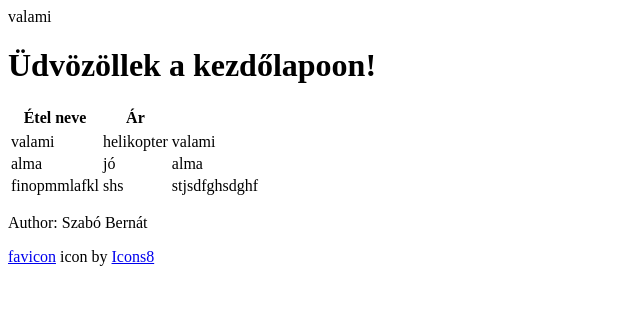
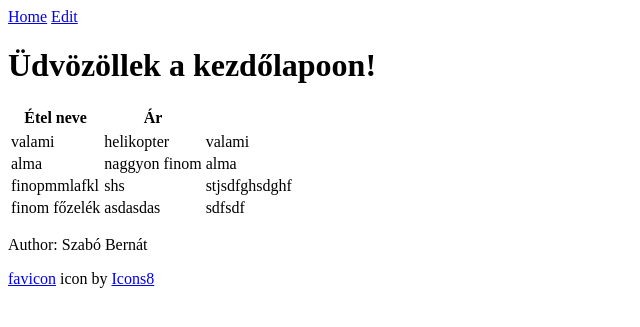
Before and after one commit to Bernat00/flaskProject_v2, a Flask app: page / in a window 1280 px wide. Shown: the top 327 px of the page, without its empty margins (0-640 px from the left). Run offline with Flask 3, Linux system fonts and the light colour scheme.

Commit message:
már van egy object de még mindig nem értem teljesen

```diff
--- a/foods.py
+++ b/foods.py
@@ -37,7 +37,6 @@ def get_food_by_id(food_id):
         if kaja.id == food_id:
             return kaja
     return 'n/a'
-
 
 
 def write(path=foods_path):
@@ -82,11 +81,11 @@ def change(mi_kell, data):
 
 
 def error_handling(data):
-    data_on_disk = load('templates/foods.csv')
+    data_stored = kajak
     errors = []
     names = []
 
-    for i in data_on_disk:
+    for i in data_stored:
         names.append(i)
 
     if data[0] == '':
--- a/templates/edit.html
+++ b/templates/edit.html
@@ -32,7 +32,10 @@
     </style>
 </head>
 <body>
-<nav></nav>
+<nav>
+    <a href="/">Home</a>
+    <a href="/edit">Edit</a>
+</nav>
 <table>
     {% for etel in etelek %}
         {% if edit_id != etel.id %}
--- a/templates/foods.csv
+++ b/templates/foods.csv
@@ -1,4 +1,5 @@
 nev;leiras;allergenek;id
 valami;helikopter;valami;1
-alma;jó;alma;2
+alma;naggyon finom;alma;2
 finopmmlafkl;shs;stjsdfghsdghf;3
+finom főzelék;asdasdas;sdfsdf;4
--- a/templates/home.html
+++ b/templates/home.html
@@ -3,10 +3,13 @@
 <head>
     <meta charset="UTF-8">
     <title>Kezdőlap</title>
-    <link rel="icon" type="image/png" href="../images/favico.png">
+    <link rel="icon" type="image/png" href="../static/favico.png">
 </head>
 <body>
-<nav>valami</nav>
+<nav>
+    <a href="/">Home</a>
+    <a href="/edit">Edit</a>
+</nav>
 <h1>Üdvözöllek a kezdőlapoon!</h1>
 
 <table>
```
Also changed, not shown: static/favico.png (renamed from images/favico.png).
